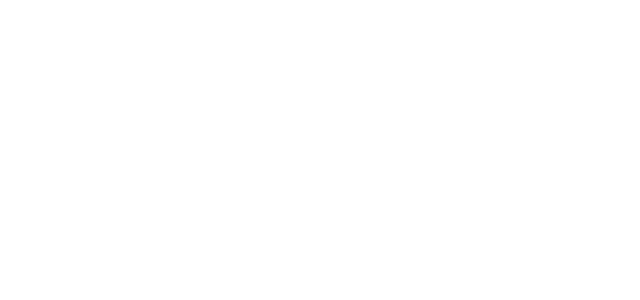
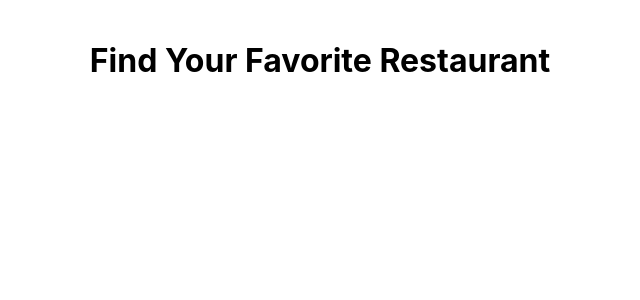
Before and after one commit to DiyaPrasanth20/Restaurant-Management, a React (Create React App) app in the folder frontend/: page /find-restaurant in a window 1280 px wide. Before the commit this address had no page. Shown: the top 300 px of the page, without its empty margins (320-960 px from the left). Built offline with nearby package versions, Linux system fonts and the light colour scheme.

Commit message:
changed purpose of routing

```diff
--- a/frontend/src/App.js
+++ b/frontend/src/App.js
@@ -2,8 +2,8 @@ import React, { useState } from 'react';
 import './App.css';
 import imageOne from './images/imageOne.jpg';
 import imageThree from './images/imageThree.jpg';
-import { BrowserRouter as Router, Route, Routes, Link } from 'react-router-dom';
-import HelloWorldPage from './HelloWorldPage'; // Adjust the import path as needed
+import { BrowserRouter as Router, Routes, Route, Link } from 'react-router-dom';
+import FindRestaurantPage from './FindRestaurantPage'; // Updated import path
 
 function App() {
   const [showReservationPrompt, setShowReservationPrompt] = useState(false);
@@ -38,7 +38,9 @@ function App() {
                     <h2>Do you know where you want to eat?</h2>
                     <div className="buttons">
                       <button className="reservation-button">Yes</button>
-                      <Link to="/hello-world"><button className="reservation-button">No</button></Link>
+                      <Link to="/find-restaurant">
+                        <button className="reservation-button">No</button>
+                      </Link>
                     </div>
                   </div>
                 )}
@@ -48,7 +50,7 @@ function App() {
               </div>
             </>
           } />
-          <Route path="/hello-world" element={<HelloWorldPage />} />
+          <Route path="/find-restaurant" element={<FindRestaurantPage />} />
         </Routes>
       </div>
     </Router>
--- /dev/null
+++ b/frontend/src/FindRestaurantPage.js
@@ -0,0 +1,13 @@
+// FindRestaurantPage.js
+import React from 'react';
+
+const FindRestaurantPage = () => {
+  return (
+    <div style={{ textAlign: 'center', marginTop: '20px' }}>
+      <h1>Find Your Favorite Restaurant</h1>
+      {/* Add more content related to finding restaurants here */}
+    </div>
+  );
+};
+
+export default FindRestaurantPage;
--- a/frontend/src/HelloWorldPage.js
+++ /dev/null
@@ -1,12 +0,0 @@
-// HelloWorldPage.js
-import React from 'react';
-
-const HelloWorldPage = () => {
-  return (
-    <div style={{ textAlign: 'center', marginTop: '20px' }}>
-      <h1>Hello World!</h1>
-    </div>
-  );
-};
-
-export default HelloWorldPage;
```
